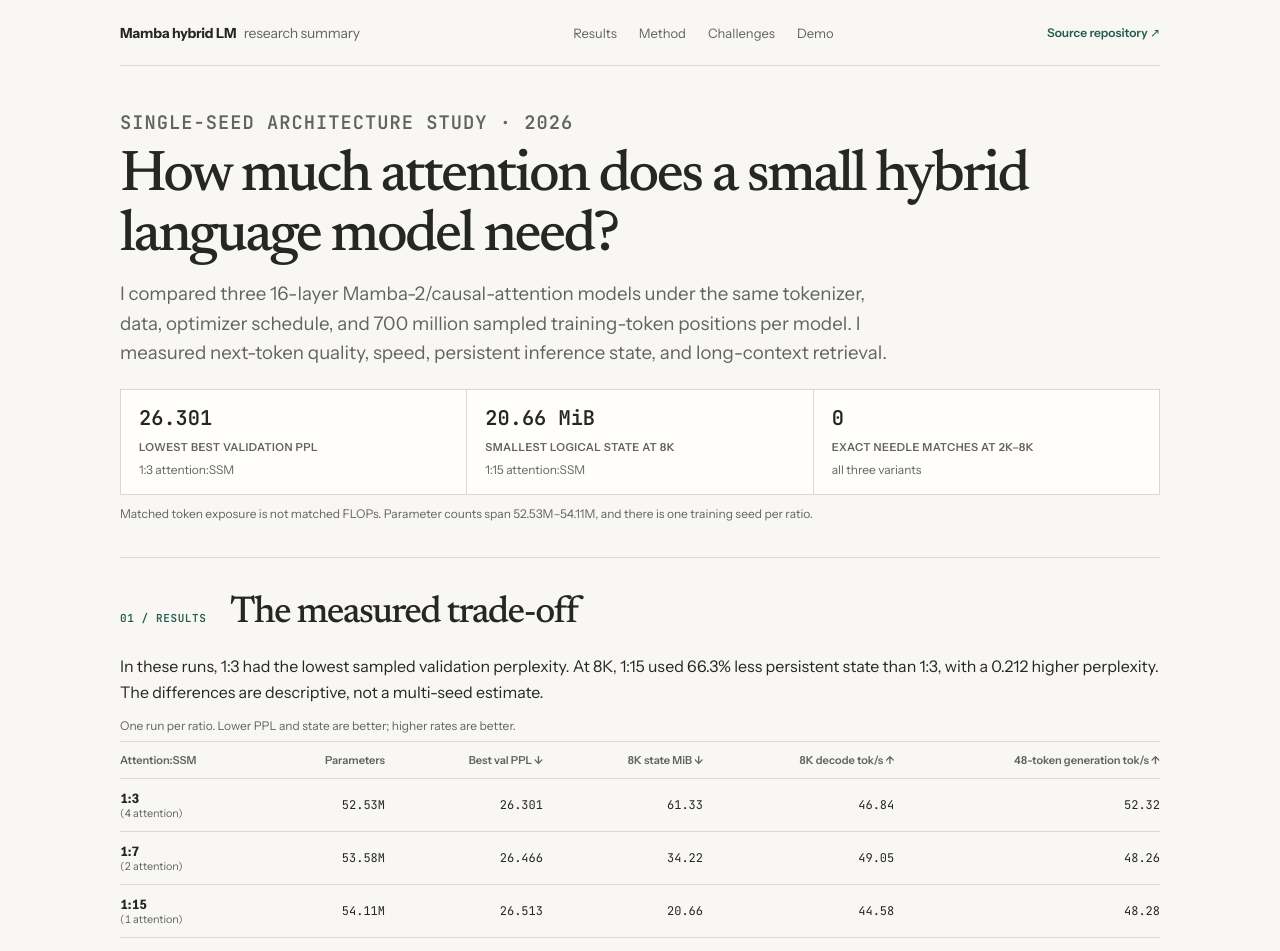
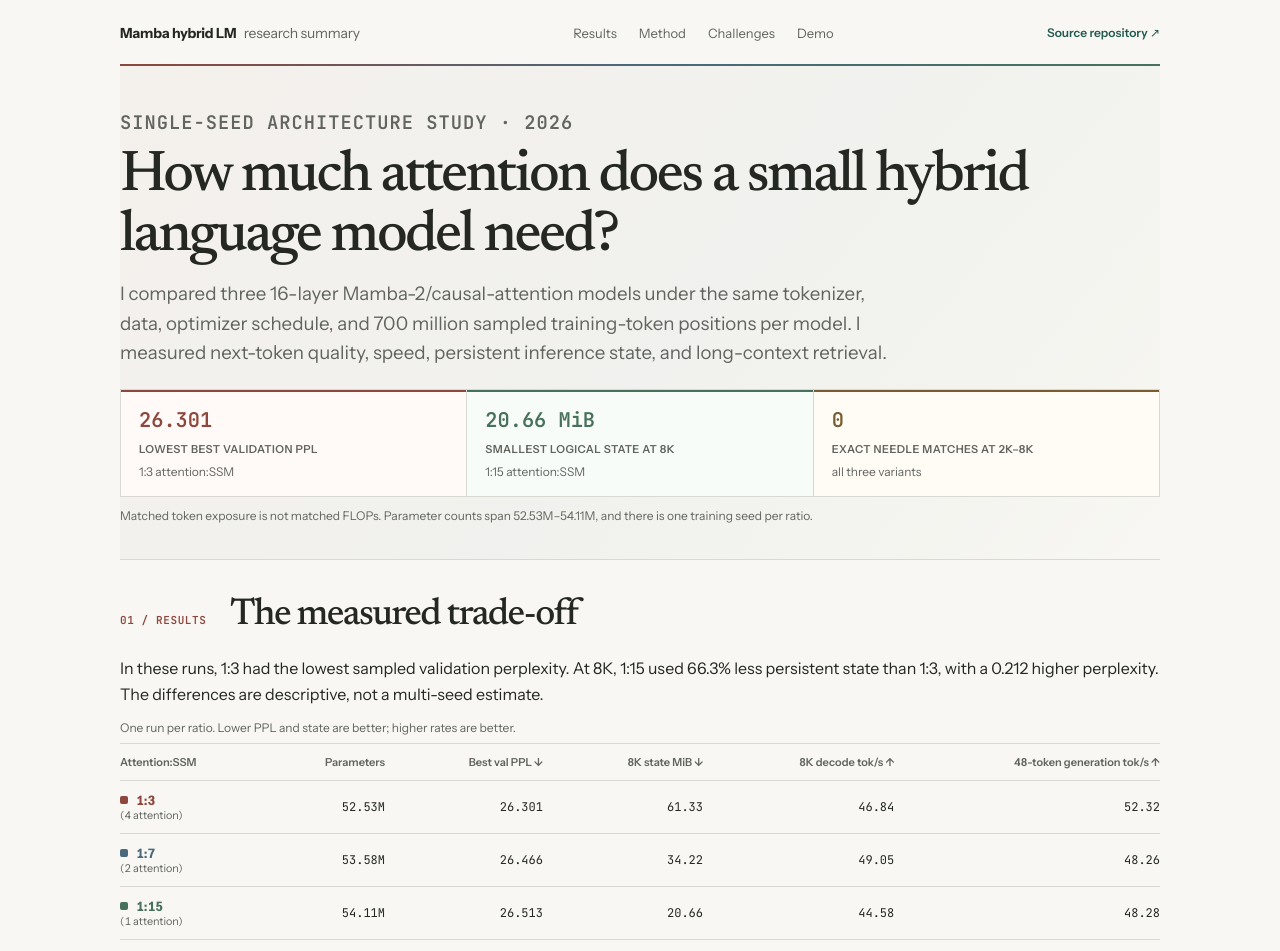
Before and after one commit to Karan-Anchan/mamba-hybrid-lm-showcase, a React (Vite) app: page / in a window 1280 px wide. Shown: the top 951 px of the page. Built offline with nearby package versions, Linux system fonts and the light colour scheme; no server answers.

Commit message:
Add restrained research palette and gradient accents

```diff
--- a/src/App.tsx
+++ b/src/App.tsx
@@ -4,7 +4,7 @@
 
 const source = 'https://github.com/Karan-Anchan/mamba-hybrid-lm/blob/8e836ba93eb790988c37147f474b679443276f53/'
 const contexts = [32, 64, 128, 256, 512, 1024, 2048, 4096, 8192]
-const lineColors: Record<Ratio, string> = { '1:3': '#8d473d', '1:7': '#4a697c', '1:15': '#47715c' }
+const lineColors: Record<Ratio, string> = { '1:3': 'var(--ratio-13)', '1:7': 'var(--ratio-17)', '1:15': 'var(--ratio-115)' }
 
 function StateFigure() {
   const x = (context: number) => 50 + ((Math.log2(context) - 5) / 8) * 650
--- a/src/styles.css
+++ b/src/styles.css
@@ -12,6 +12,10 @@
   --line: #d8d9d2;
   --accent: #255b52;
   --accent-soft: #edf4f0;
+  --ratio-13: #8d473d;
+  --ratio-17: #4a697c;
+  --ratio-115: #47715c;
+  --caution: #795c32;
   --mono: 'JetBrains Mono Variable', 'JetBrains Mono', monospace;
   --serif: 'Newsreader Variable', 'Newsreader', Georgia, serif;
 }
@@ -43,12 +47,22 @@
 .site-footer { width: min(100% - 48px, 1040px); margin-inline: auto; }
 
 .site-header {
+  position: relative;
   min-height: 66px;
   display: flex;
   align-items: center;
   justify-content: space-between;
   gap: 24px;
   border-bottom: 1px solid var(--line);
+}
+.site-header::after {
+  position: absolute;
+  right: 0;
+  bottom: -1px;
+  left: 0;
+  height: 2px;
+  background: linear-gradient(90deg, var(--ratio-13), var(--ratio-17) 50%, var(--ratio-115));
+  content: '';
 }
 .site-header a { text-decoration: none; }
 .site-header > a:first-child,
@@ -65,7 +79,7 @@
 .header-source { white-space: nowrap; font-size: 12px; font-weight: 600; }
 
 .site-main { padding-bottom: 42px; }
-.hero { padding: 42px 0 34px; border-bottom: 1px solid var(--line); }
+.hero { padding: 42px 0 34px; border-bottom: 1px solid var(--line); background: linear-gradient(130deg, rgba(141, 71, 61, .035), rgba(74, 105, 124, .045) 52%, rgba(71, 113, 92, .025) 82%, transparent); }
 .eyebrow {
   display: block;
   color: var(--accent);
@@ -95,6 +109,12 @@
   background: var(--line);
 }
 .summary-grid > * { min-width: 0; padding: 16px 18px; background: var(--surface); }
+.summary-grid > :nth-child(1) { border-top: 2px solid var(--ratio-13); background: #fffaf7; }
+.summary-grid > :nth-child(2) { border-top: 2px solid var(--ratio-115); background: #f8fcf9; }
+.summary-grid > :nth-child(3) { border-top: 2px solid var(--caution); background: #fffcf6; }
+.summary-grid > :nth-child(1) strong { color: var(--ratio-13); }
+.summary-grid > :nth-child(2) strong { color: var(--ratio-115); }
+.summary-grid > :nth-child(3) strong { color: var(--caution); }
 .summary-grid dt,
 .summary-grid > div > span,
 .result-callout > span:first-child {
@@ -116,6 +136,10 @@
 .section-head { display: flex; align-items: baseline; gap: 18px; margin-bottom: 20px; }
 .section-head .eyebrow { min-width: 92px; }
 .section-head p.eyebrow { margin: 0; }
+#results .eyebrow { color: var(--ratio-13); }
+#method .eyebrow { color: var(--ratio-17); }
+#challenges .eyebrow { color: var(--caution); }
+#demo .eyebrow { color: var(--ratio-115); }
 .section h2 { margin: 0; font-size: clamp(1.8rem, 3vw, 2.35rem); line-height: 1.12; }
 .section h3 { margin: 0 0 7px; font-size: 15px; letter-spacing: -.01em; }
 .section p { margin: 0 0 13px; line-height: 1.6; }
@@ -144,12 +168,19 @@
 .results-table tbody th { font-weight: 650; }
 .results-table tbody th small { display: block; color: var(--muted); font-weight: 400; }
 .results-table tbody td { font-family: var(--mono); font-size: 12px; }
+.results-table tbody th::before { display: inline-block; width: 8px; height: 8px; margin-right: 8px; border-radius: 2px; vertical-align: 1px; content: ''; }
+.results-table tbody tr:nth-child(1) th { color: var(--ratio-13); }
+.results-table tbody tr:nth-child(1) th::before { background: var(--ratio-13); }
+.results-table tbody tr:nth-child(2) th { color: var(--ratio-17); }
+.results-table tbody tr:nth-child(2) th::before { background: var(--ratio-17); }
+.results-table tbody tr:nth-child(3) th { color: var(--ratio-115); }
+.results-table tbody tr:nth-child(3) th::before { background: var(--ratio-115); }
 .results-table .best,
 .results-table strong { color: var(--accent); font-weight: 700; }
 .metric-note,
 .evidence-note { color: var(--muted); font-size: 12px; line-height: 1.55; }
 .metric-note { margin-top: 10px !important; }
-.evidence-note { padding: 13px 16px; border: 1px solid var(--line); background: var(--surface); }
+.evidence-note { padding: 13px 16px; border: 1px solid var(--line); border-left: 3px solid var(--caution); background: linear-gradient(90deg, #fbf5e9, var(--surface) 72%); }
 
 .analysis-grid,
 .method-grid { display: grid; grid-template-columns: repeat(2, minmax(0, 1fr)); gap: 26px; }
```
